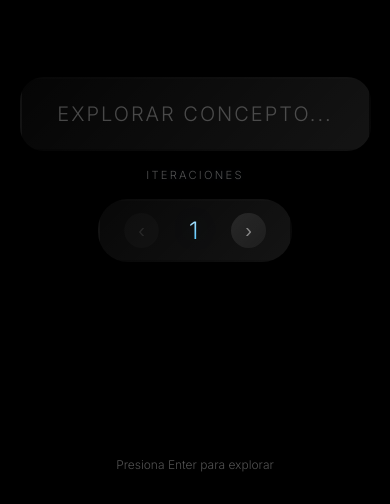
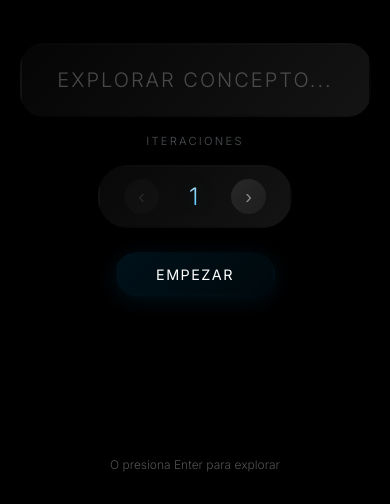
Before and after one commit to diug22/BeCreativIA, a website built with Vite: page index.html in a window 390 px wide. Shown: the part 340-844 px from the top of the page. Built offline with nearby package versions, Linux system fonts and the light colour scheme.

Commit message:
empezar boton

```diff
--- a/index.html
+++ b/index.html
@@ -538,6 +538,61 @@
             text-shadow: 0 0 10px rgba(0, 170, 255, 0.2);
         }
 
+        .start-button {
+            position: relative;
+            margin-top: 3rem;
+            padding: 1rem 3rem;
+            background: linear-gradient(135deg, rgba(0, 170, 255, 0.1), rgba(0, 170, 255, 0.05));
+            border: 2px solid transparent;
+            border-radius: 30px;
+            color: var(--primary-color);
+            font-size: 1.1rem;
+            font-weight: 400;
+            letter-spacing: 0.1em;
+            text-transform: uppercase;
+            cursor: pointer;
+            backdrop-filter: blur(25px);
+            transition: all 0.4s cubic-bezier(0.4, 0, 0.2, 1);
+            overflow: hidden;
+            font-family: 'Inter', -apple-system, BlinkMacSystemFont, sans-serif;
+            min-width: 200px;
+            text-align: center;
+            box-shadow: 0 4px 20px rgba(0, 170, 255, 0.1);
+        }
+
+        .start-button::before {
+            content: '';
+            position: absolute;
+            inset: 0;
+            border-radius: 30px;
+            padding: 2px;
+            background: linear-gradient(135deg,
+                rgba(0, 170, 255, 0.4) 0%,
+                rgba(0, 170, 255, 0.2) 30%,
+                transparent 60%,
+                rgba(255, 255, 255, 0.1) 100%);
+            mask: linear-gradient(#fff 0 0) content-box, linear-gradient(#fff 0 0);
+            mask-composite: xor;
+            opacity: 0;
+            transition: opacity 0.4s ease;
+        }
+
+        .start-button:hover::before {
+            opacity: 1;
+        }
+
+        .start-button:hover {
+            transform: translateY(-4px);
+            box-shadow: 0 12px 50px rgba(0, 170, 255, 0.25), 0 4px 20px rgba(0, 170, 255, 0.15);
+            background: linear-gradient(135deg, rgba(0, 170, 255, 0.15), rgba(0, 170, 255, 0.08));
+            text-shadow: 0 0 20px rgba(0, 170, 255, 0.4);
+        }
+
+        .start-button:active {
+            transform: translateY(-2px);
+            box-shadow: 0 8px 30px rgba(0, 170, 255, 0.2);
+        }
+
         #concept-input {
             width: 100%;
             height: 70px;
@@ -709,6 +764,13 @@
                 padding: 0.75rem 1.5rem;
             }
 
+            .start-button {
+                margin-top: 2rem;
+                padding: 0.8rem 2.5rem;
+                font-size: 1rem;
+                min-width: 180px;
+            }
+
             .iteration-button {
                 width: 35px;
                 height: 35px;
@@ -723,6 +785,13 @@
             .instruction {
                 bottom: 2rem;
                 font-size: 0.75rem;
+            }
+
+            .start-button {
+                margin-top: 1.5rem;
+                padding: 0.7rem 2rem;
+                font-size: 0.9rem;
+                min-width: 160px;
             }
         }
 
@@ -831,7 +900,9 @@
             </div>
         </div>
 
-        <div class="instruction">Presiona Enter para explorar</div>
+        <button class="start-button" id="start-button" type="button">Empezar</button>
+
+        <div class="instruction">O presiona Enter para explorar</div>
     </div>
 
     <!-- Three.js Container -->
@@ -850,6 +921,7 @@
             const increaseBtn = document.getElementById('increase-iterations');
             const conceptInput = document.getElementById('concept-input');
             const inputLine = document.getElementById('input-line');
+            const startButton = document.getElementById('start-button');
 
             // Header elements
             const headerSearchInput = document.getElementById('header-search-input');
@@ -960,9 +1032,8 @@
                 });
             }
 
-            // Enter key handling
-            conceptInput.addEventListener('keydown', (event) => {
-                if (event.key === 'Enter') {
+            // Function to start generation
+            function startGeneration() {
                 const concept = conceptInput.value.trim();
                 if (concept) {
                     // Set cycle count for the app
@@ -978,7 +1049,20 @@
                     }
                 }
             }
+
+            // Enter key handling
+            conceptInput.addEventListener('keydown', (event) => {
+                if (event.key === 'Enter') {
+                    startGeneration();
+                }
             });
+
+            // Start button click handling
+            if (startButton) {
+                startButton.addEventListener('click', () => {
+                    startGeneration();
+                });
+            }
 
             // Initialize display
             updateIterationDisplay();
```
Lines whose indentation alone changed are shown as unchanged.
